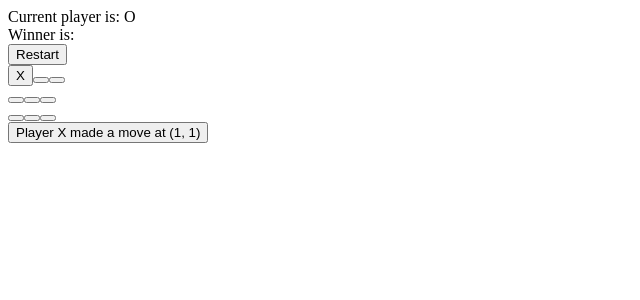
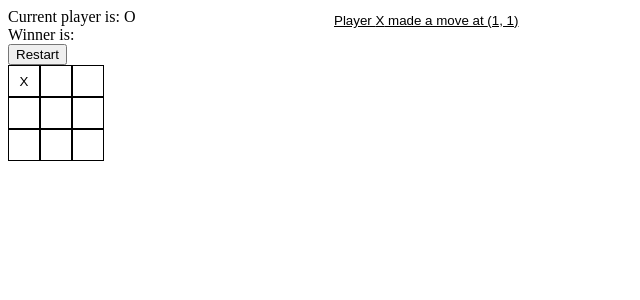
Before and after one commit to rongduan-zhu/react-tictactoe, a React app: page / in a window 1280 px wide. Both pictures are taken after a click on the button 16 px from the left and 79 px from the top of the page. Shown: the top 300 px of the page, without its empty margins (0-640 px from the left). Built offline with nearby package versions, Linux system fonts and the light colour scheme.

Commit message:
added some noob styles

```diff
--- a/src/component/Board.jsx
+++ b/src/component/Board.jsx
@@ -1,6 +1,7 @@
 import React from 'react';
 import { Square } from './Square.jsx';
 import { find } from 'lodash';
+import classes from './Board.scss';
 
 export class Board extends React.Component {
     renderSquare(id) {
@@ -15,7 +16,7 @@ export class Board extends React.Component {
 
     renderRow(baseId) {
         return (
-            <div key={baseId} className="row">
+            <div key={baseId} className={classes.row}>
                 {[...Array(3)].map((_, i) => (this.renderSquare(baseId + i)))}
             </div>
         )
@@ -23,7 +24,7 @@ export class Board extends React.Component {
 
     render() {
         return (
-            <div>
+            <div className={classes.board}>
                 {[...Array(3)].map((_, i) => (this.renderRow(i * 3)))}
             </div>
         );
--- /dev/null
+++ b/src/component/Board.scss
@@ -0,0 +1,10 @@
+.board {
+    display: inline-grid;
+    grid-template-columns: 1fr;
+
+    .row {
+        display: grid;
+        grid-template-columns: 1fr 1fr 1fr;
+        grid-column-gap: 0px;
+    };
+}
--- a/src/component/Game.jsx
+++ b/src/component/Game.jsx
@@ -1,6 +1,8 @@
 import React from 'react';
 import { Board } from './Board.jsx';
 import { last, find } from 'lodash';
+
+import classes from './Game.scss';
 
 export class Game extends React.Component {
     constructor() {
@@ -42,7 +44,7 @@ export class Game extends React.Component {
             <div>
                 {this.state.history.slice(1).map((state, i) => {
                     return (
-                        <button key={i} onClick={() => this.travelTo(i + 1)}>
+                        <button key={i} onClick={() => this.travelTo(i + 1)} className={classes.gameHistory}>
                             Player {this.otherPlayer(state.player)} made a move at {this.getPosition(state.prevMove)}
                         </button>
                     )
@@ -121,8 +123,8 @@ export class Game extends React.Component {
         let stateToRender = this.state.history[this.state.historyToRender];
 
         return (
-            <div>
-                <div>
+            <div className={classes.gameContainer}>
+                <div className={classes.game}>
                     <div>Current player is: {stateToRender.player}</div>
                     <div>Winner is: {this.state.winner}</div>
                     <button onClick={() => this.reset()}>Restart</button>
--- /dev/null
+++ b/src/component/Game.scss
@@ -0,0 +1,22 @@
+.game {
+    display: flex;
+    flex-direction: column;
+    align-items: flex-start;
+}
+
+.gameContainer {
+    display: grid;
+    grid-template-columns: 1fr 3fr;
+}
+
+.gameHistory {
+    background: none;
+    border: none;
+    display: block;
+    margin: 4px;
+    text-decoration: underline;
+
+    &:hover {
+        cursor: pointer;
+    }
+}
--- a/src/component/Square.jsx
+++ b/src/component/Square.jsx
@@ -1,8 +1,9 @@
 import React from 'react';
+import classes from './Square.scss';
 
 export function Square(props) {
     return (
-        <button key={props.identifier} className="square" onClick={props.onClick} disabled={props.disabled}>
+        <button key={props.identifier} className={classes.square} onClick={props.onClick} disabled={props.disabled}>
             { props.value }
         </button>
     )
--- /dev/null
+++ b/src/component/Square.scss
@@ -0,0 +1,14 @@
+.square {
+    $border-size: 1px;
+    $border-color: #000;
+    $size: 32px;
+
+    border: solid 1px $border-color;
+    background: none;
+    height: $size;
+    width: $size;
+
+    &:hover {
+        cursor: pointer;
+    }
+}
--- a/webpack.config.js
+++ b/webpack.config.js
@@ -15,7 +15,33 @@ var config = {
   module: {
     loaders: [
       { test: /\.js$/, loader: 'babel-loader', exclude: /node_modules/ },
-      { test: /\.jsx$/, loader: 'babel-loader', exclude: /node_modules/ }
+      { test: /\.jsx$/, loader: 'babel-loader', exclude: /node_modules/ },
+      {
+        test: /\.s?css$/,
+        use: [
+          'style-loader',
+          {
+            loader: 'css-loader',
+            options: {
+              modules: true
+            }
+          },
+          {
+            loader: 'postcss-loader',
+            options: {
+              plugins: () => {
+                return [
+                  require('postcss-import')(),
+                  require('postcss-nested')(),
+                  require('postcss-simple-vars')(),
+                  require('autoprefixer')(),
+                ];
+              },
+              syntax: 'postcss-scss'
+            }
+          }
+        ]
+      }
     ]
   },
   plugins: [new HtmlWebpackPlugin({
```
Also changed, not shown: package.json (+9 -0 lines), 1 other file (tests, documents, lock files or other folders).
